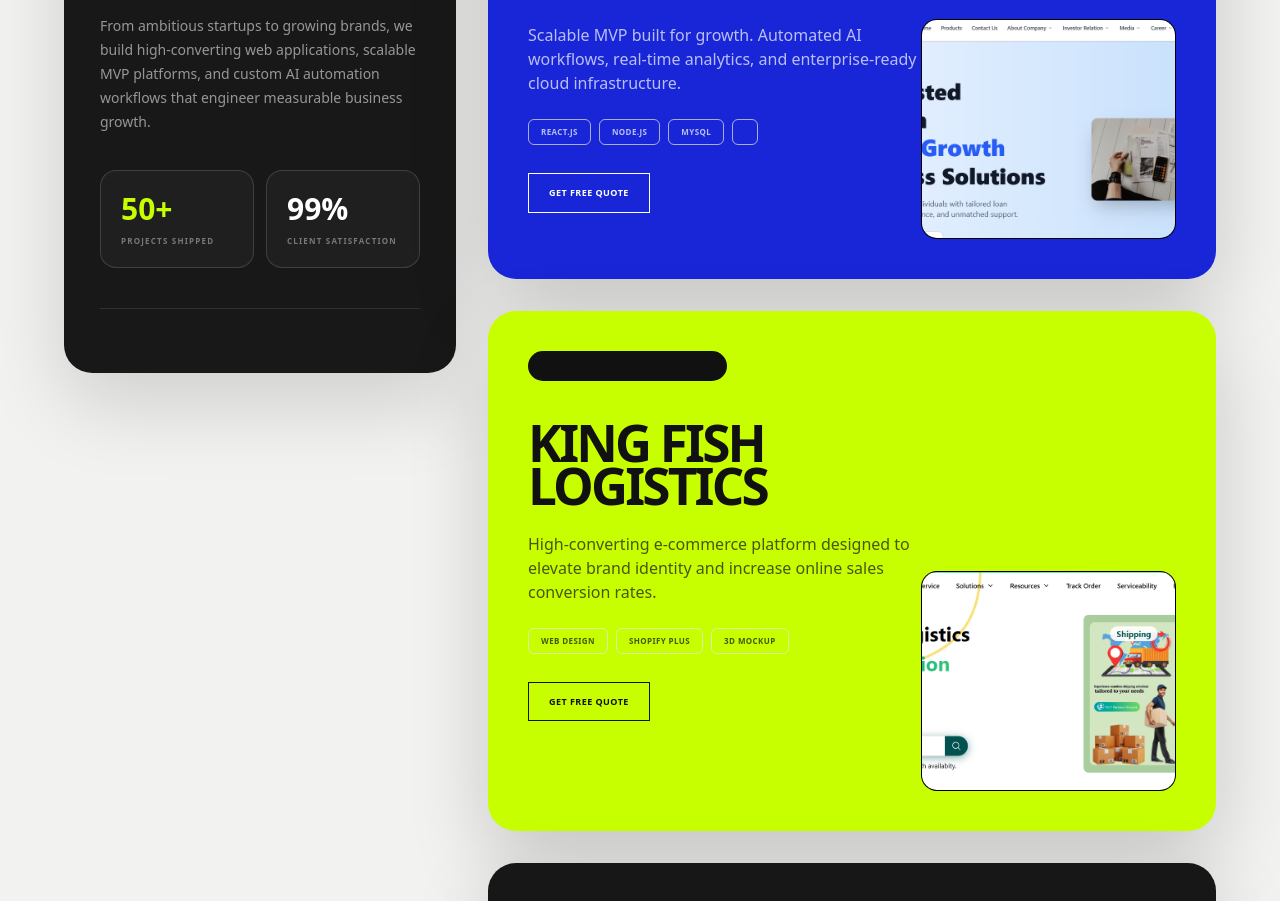
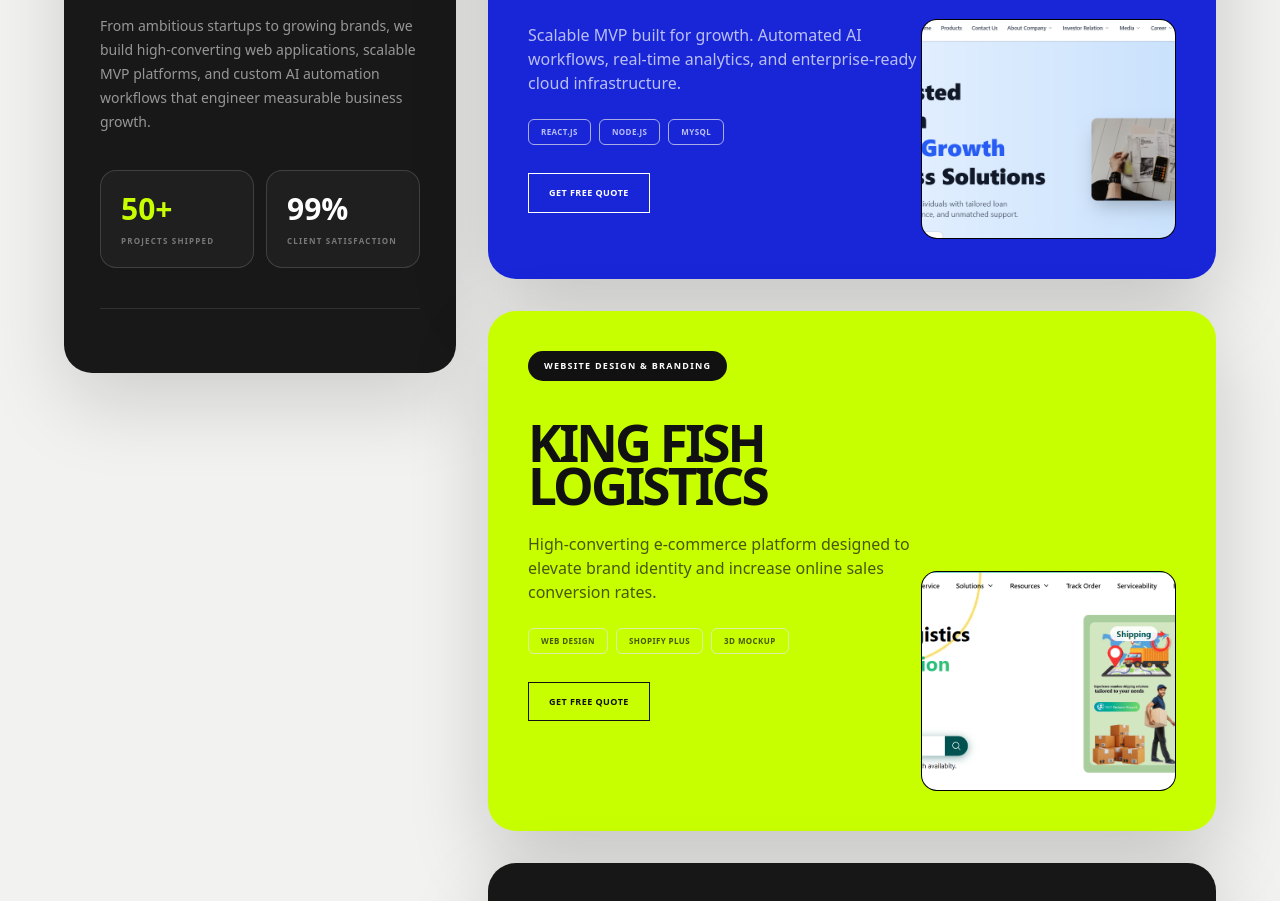
Before and after one commit to AgCode18/Axentra-Labs, a Next.js app: page / in a window 1280 px wide. Shown: the part 6327-7228 px from the top of the page. Built offline with nearby package versions, Linux system fonts and the light colour scheme.

Commit message:
fix: clean up project tags and improve text color handling in FeaturedWork component

```diff
--- a/components/FeaturedWork.tsx
+++ b/components/FeaturedWork.tsx
@@ -16,7 +16,7 @@ const projects = [
     title: "Loan Management System",
     description:
       "Scalable MVP built for growth. Automated AI workflows, real-time analytics, and enterprise-ready cloud infrastructure.",
-    tags: ["REACT.JS", "NODE.JS", "MYSQL", ""],
+    tags: ["REACT.JS", "NODE.JS", "MYSQL"],
     image: "/projects/lmsimage.png",
     background: "#1826D8",
     textColor: "#FFFFFF",
@@ -33,6 +33,7 @@ const projects = [
     background: "#C7FF00",
     textColor: "#111111",
     accent: "#111111",
+    accentTextColor: "#FFFFFF",
   },
   {
     number: "03 / 04",
@@ -277,7 +278,7 @@ export default function FeaturedWork() {
                       className="rounded-full px-4 py-2 text-[9px] font-black uppercase tracking-[0.14em]"
                       style={{
                         backgroundColor: project.accent,
-                        color: "#111111",
+                        color: project.accentTextColor ?? "#111111",
                       }}
                     >
                       {project.category}
@@ -297,7 +298,7 @@ export default function FeaturedWork() {
                       {project.title}
                     </h3>
 
-                    <p className="mt-6 max-w-xl text-sm leading-6 opacity-70 md:text-base">
+                    <p className="mt-6 max-w-xl text-sm leading-6 text-current opacity-70 md:text-base">
                       {project.description}
                     </p>
 
@@ -307,7 +308,7 @@ export default function FeaturedWork() {
                       {project.tags.map((tag) => (
                         <span
                           key={tag}
-                          className="rounded-md border border-current/20 px-3 py-1.5 text-[8px] font-black uppercase tracking-wider opacity-70"
+                          className="rounded-md border border-current/20 px-3 py-1.5 text-[8px] font-black uppercase tracking-wider text-current opacity-70"
                         >
                           {tag}
                         </span>
```
